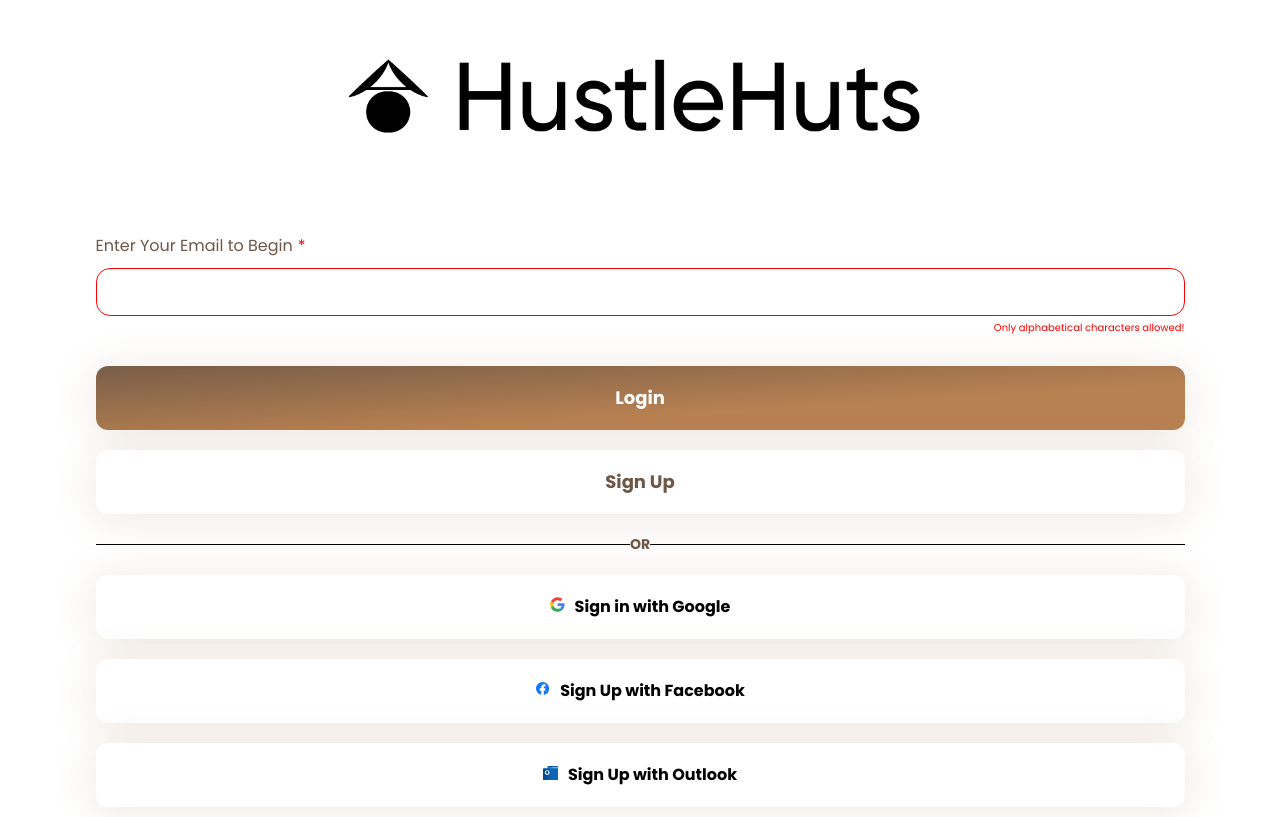
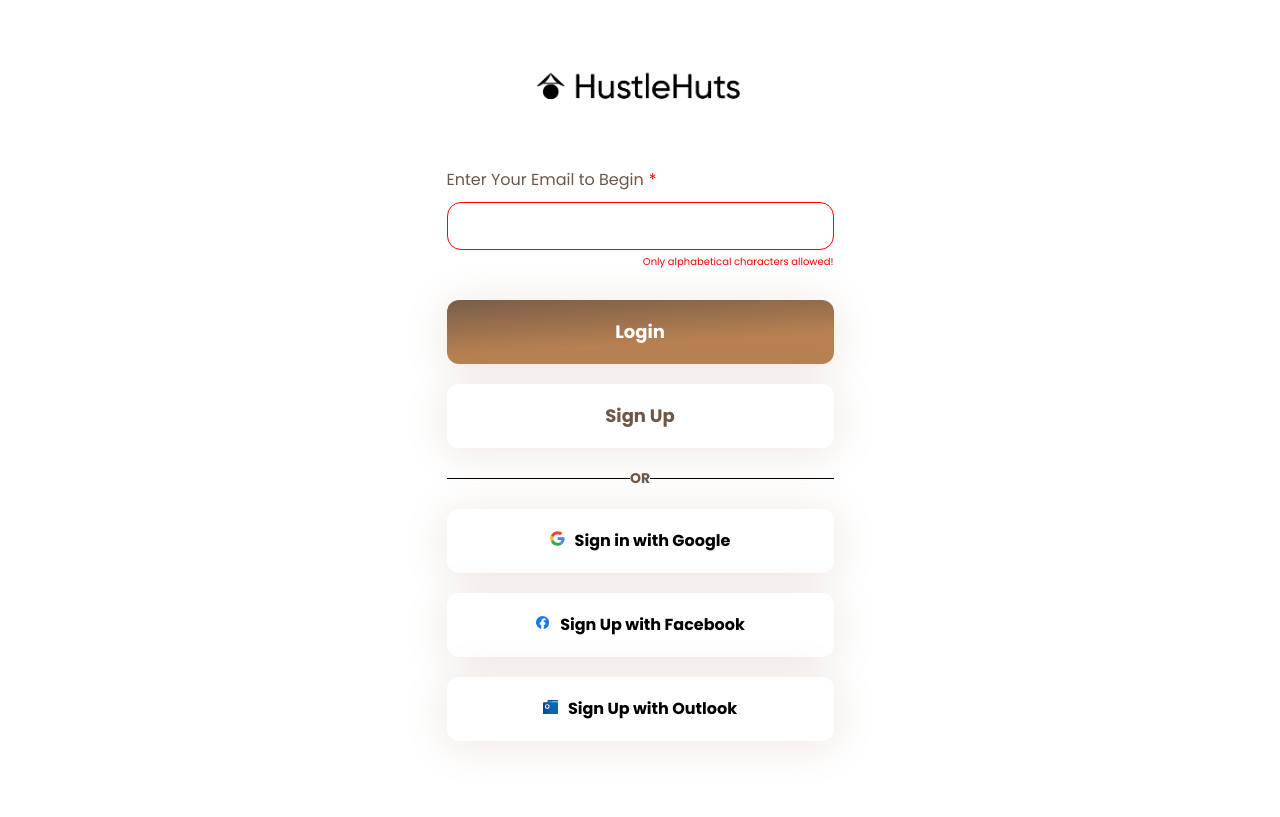
Before and after one commit to hustle-huts/hustlehuts-app, a Next.js app: page / in a window 1280 px wide. Built offline with nearby package versions, Linux system fonts and the light colour scheme.

Commit message:
Add .env sample, max-width and Recoil

```diff
--- a/package.json
+++ b/package.json
@@ -26,6 +26,7 @@
     "react-dom": "18.2.0",
     "react-phone-input-2": "^2.15.1",
     "react-phone-number-input": "^3.2.19",
+    "recoil": "^0.7.7",
     "typescript": "4.9.5"
   }
 }
--- a/pages/_app.tsx
+++ b/pages/_app.tsx
@@ -1,15 +1,18 @@
-import '@/styles/globals.css'
-import type { AppProps } from 'next/app'
-import { Poppins } from '@next/font/google'
+import "@/styles/globals.css";
+import type { AppProps } from "next/app";
+import { Poppins } from "@next/font/google";
+import { RecoilRoot } from "recoil";
 const font = Poppins({
-  weight: ['400', '700', '500'],
-  subsets: ['latin'],
-})
+  weight: ["400", "700", "500"],
+  subsets: ["latin"],
+});
 
 export default function App({ Component, pageProps }: AppProps) {
   return (
-  <main className={font.className}>
-    <Component {...pageProps} />
-  </main>
-
-)}
+    <RecoilRoot>
+      <main className={font.className}>
+        <Component {...pageProps} />
+      </main>
+    </RecoilRoot>
+  );
+}
--- a/styles/globals.css
+++ b/styles/globals.css
@@ -8,6 +8,7 @@
   display: flex;
   align-items: center;
   flex-direction: column;
+  max-width: 500px !important;
 }
 
 * {
@@ -46,7 +47,6 @@
   }
 }
 
-
 a {
   color: inherit;
   text-decoration: none;
```
Also changed, not shown: 2 other files (tests, documents, lock files or other folders).
